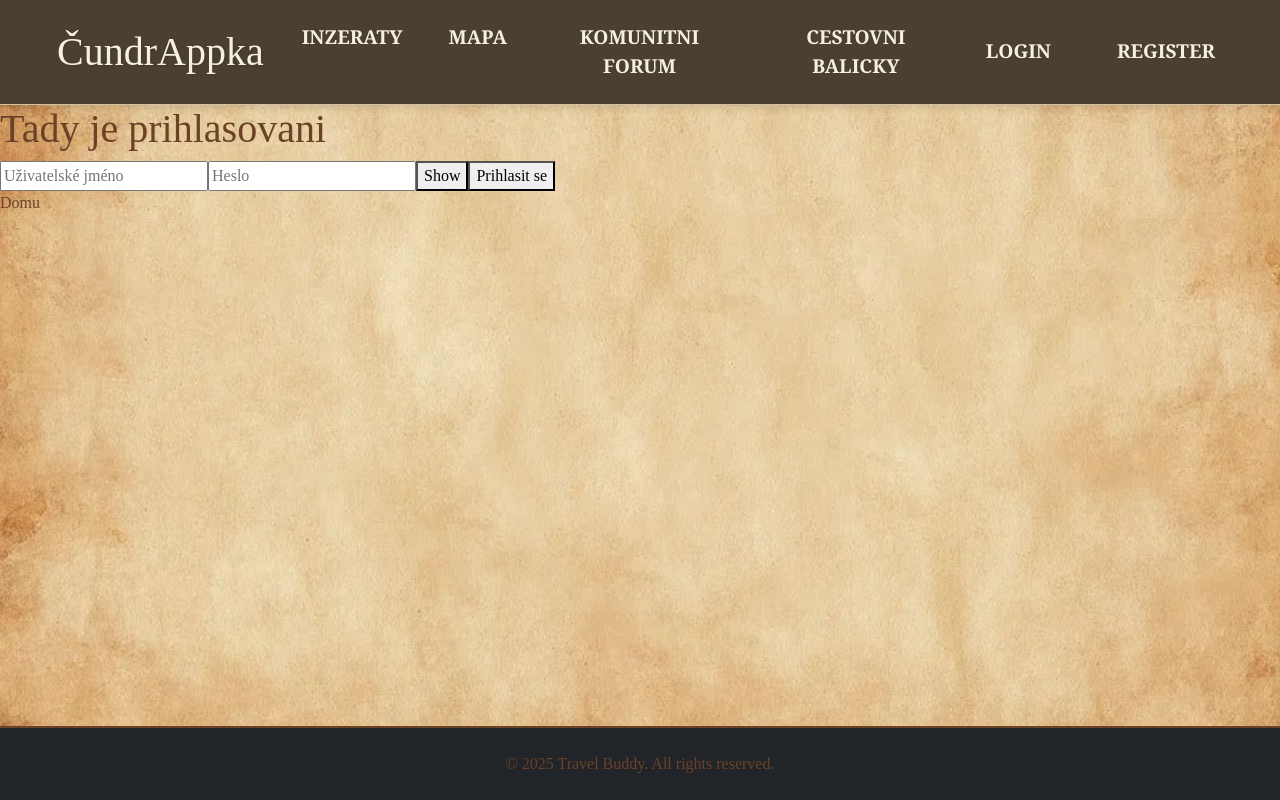
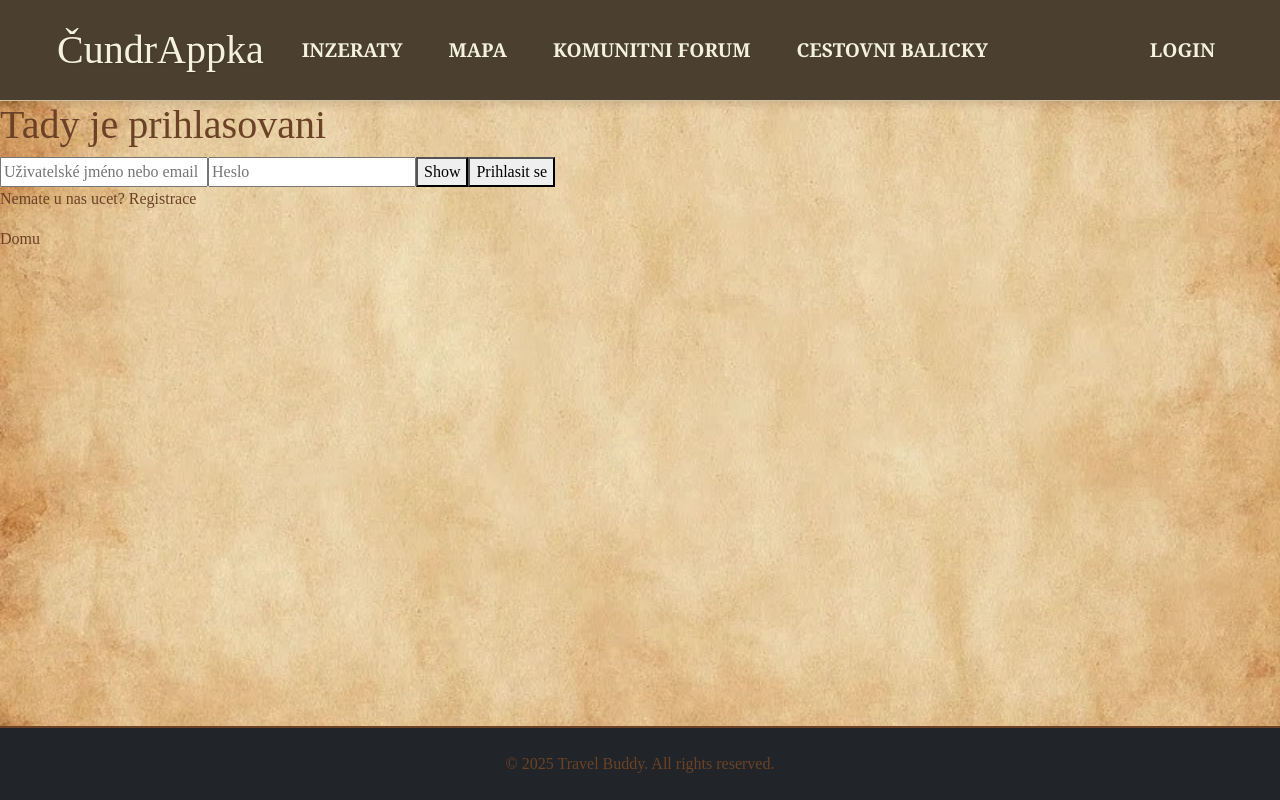
Before and after one commit to gyarab/2024-4e-Javurkova-CundrAppka, a React (Create React App) app in the folder client/: page /prihlaseni in a window 1280 px wide. Built offline with nearby package versions, Linux system fonts and the light colour scheme; no server answers.

Commit message:
backend for expanded User model

```diff
--- a/client/src/components/Navbar.tsx
+++ b/client/src/components/Navbar.tsx
@@ -73,9 +73,6 @@ const Navbar = ({ setShowLogoutModal }: { setShowLogoutModal: React.Dispatch<Rea
                   <a className="nav-link vintage-link" href="/prihlaseni">
                     Login
                   </a>
-                  <a className="nav-link vintage-link" href="/registrace">
-                    Register
-                  </a>
                 </>
               )}
             </>
--- a/client/src/hooks/users/useLoginUser.ts
+++ b/client/src/hooks/users/useLoginUser.ts
@@ -5,7 +5,7 @@ interface User {
 
 const useLoginUser = () => {
 
-    const loginUser = async (user: User) => {
+    const loginUser = async (userInfo: string, password: string) => {
 
         try {
             const response = await fetch('/api/users/login', {
@@ -13,7 +13,7 @@ const useLoginUser = () => {
               headers: {
                 'Content-Type': 'application/json',
               },
-              body: JSON.stringify(user),
+              body: JSON.stringify({ userInfo, password }),
             })
             const data = await response.json()
             return data.success
--- a/client/src/models/ad.ts
+++ b/client/src/models/ad.ts
@@ -15,9 +15,9 @@ export interface Ad {
       smokingPreference?: "Kuřák" | "Nekuřák"
     }
     flexibility?: {
-      gender: boolean
-      ageRange: boolean
-      languages: boolean
+      gender?: boolean
+      ageRange?: boolean
+      languages?: boolean
     }
     createdAt: string
     updatedAt: string
--- a/client/src/pages/users/LoginUserPage.tsx
+++ b/client/src/pages/users/LoginUserPage.tsx
@@ -3,7 +3,7 @@ import { useNavigate } from 'react-router-dom'
 import useLoginUser from 'hooks/users/useLoginUser'
 
 function LoginUserPage() {
-  const [username, setUsername] = useState('')
+  const [userInfo, setUserInfo] = useState('')
   const [password, setPassword] = useState('')
   const [showPassword, setShowPassword] = useState(false);
 
@@ -13,13 +13,13 @@ function LoginUserPage() {
 
   const handleSubmit = async (e: React.FormEvent) => {
         e.preventDefault()
-        if (!username.trim() || !password.trim()) {
+        if (!userInfo.trim() || !password.trim()) {
             alert('Nejsou zadane vsechny informace')
             return
         }
 
         setLoading(true)
-        const success = await loginUser({ username, password })
+        const success = await loginUser(userInfo, password)
         if (success) {
           navigate('/')
           window.location.reload();
@@ -42,10 +42,10 @@ function LoginUserPage() {
       <form onSubmit={handleSubmit}>
         <input
                 type="text"
-                value={username}
-                onChange={(e) => setUsername(e.target.value)}
+                value={userInfo}
+                onChange={(e) => setUserInfo(e.target.value)}
                 required
-                placeholder='Uživatelské jméno'
+                placeholder='Uživatelské jméno nebo email'
             />
         <input
                 id='password'
@@ -65,7 +65,7 @@ function LoginUserPage() {
 
         <button type="submit">Prihlasit se</button>
       </form>
-
+      <p>Nemate u nas ucet? <a href="/registrace">Registrace</a></p>
       <p><a href="/">Domu</a></p>
     </div>
   )
```
Also changed, not shown: 2 other files (tests, documents, lock files or other folders).
